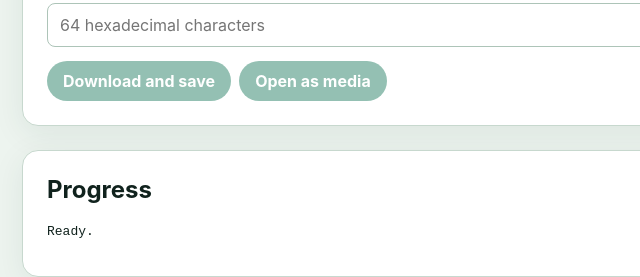
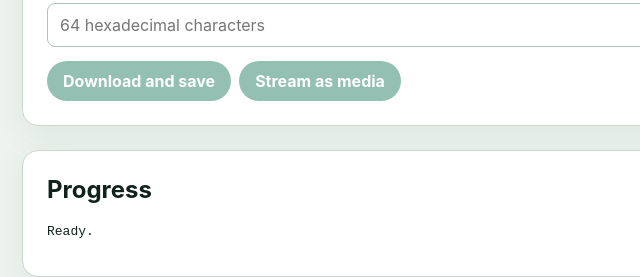
Before and after one commit to WithAutonomi/ant-browser-sdk, a website built with Vite: page examples/vanilla/index.html in a window 1280 px wide. Shown: the part 1035-1312 px from the top of the page, 238-878 px from the left. Built offline with nearby package versions, Linux system fonts and the light colour scheme.

Commit message:
Rename media streaming button

```diff
--- a/examples/vanilla/index.html
+++ b/examples/vanilla/index.html
@@ -39,7 +39,7 @@
         <input id="address" placeholder="64 hexadecimal characters" />
         <div class="actions">
           <button id="download" disabled>Download and save</button>
-          <button id="stream" disabled>Open as media</button>
+          <button id="stream" disabled>Stream as media</button>
         </div>
         <video id="media" controls hidden></video>
       </section>
```
